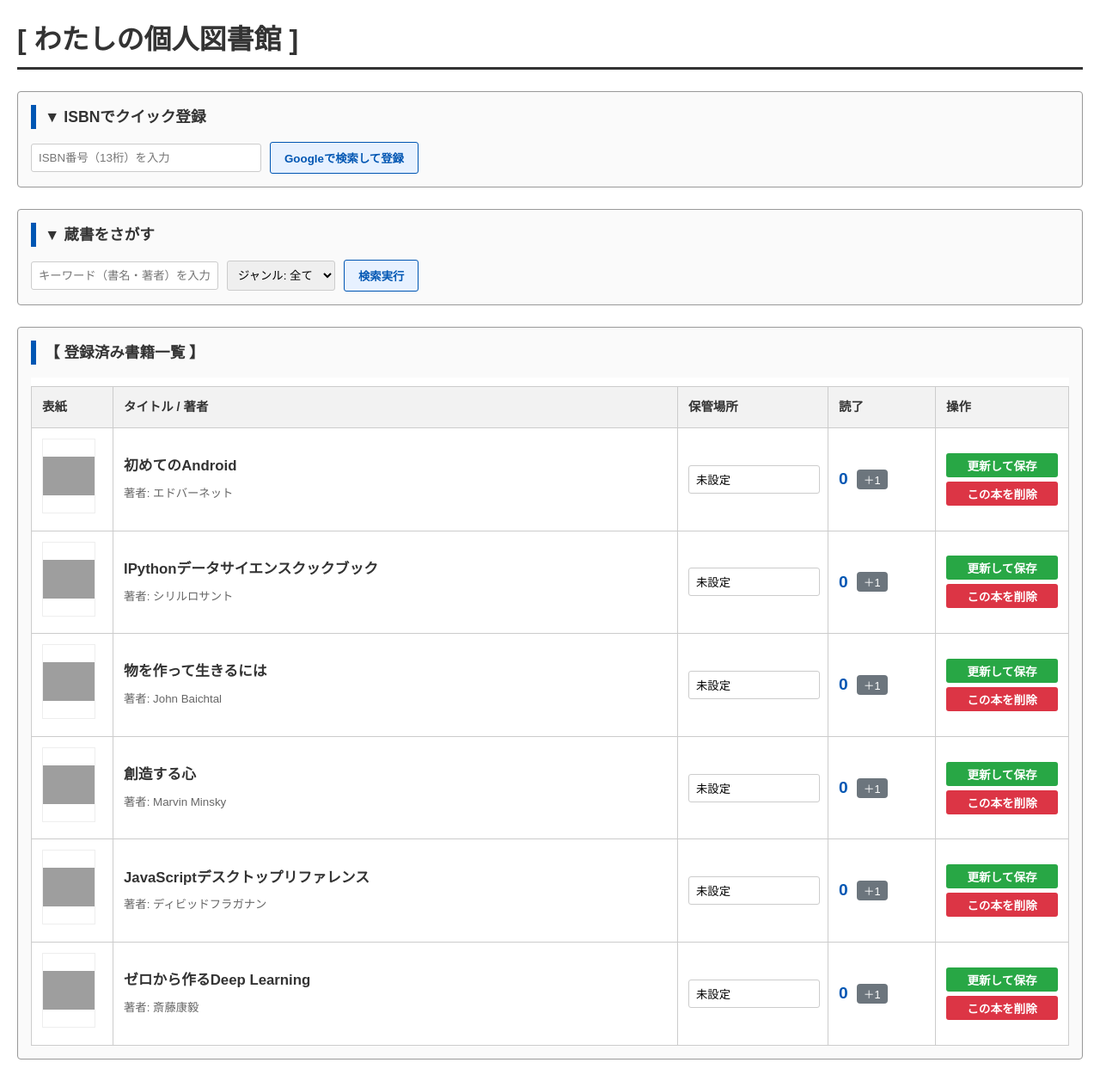
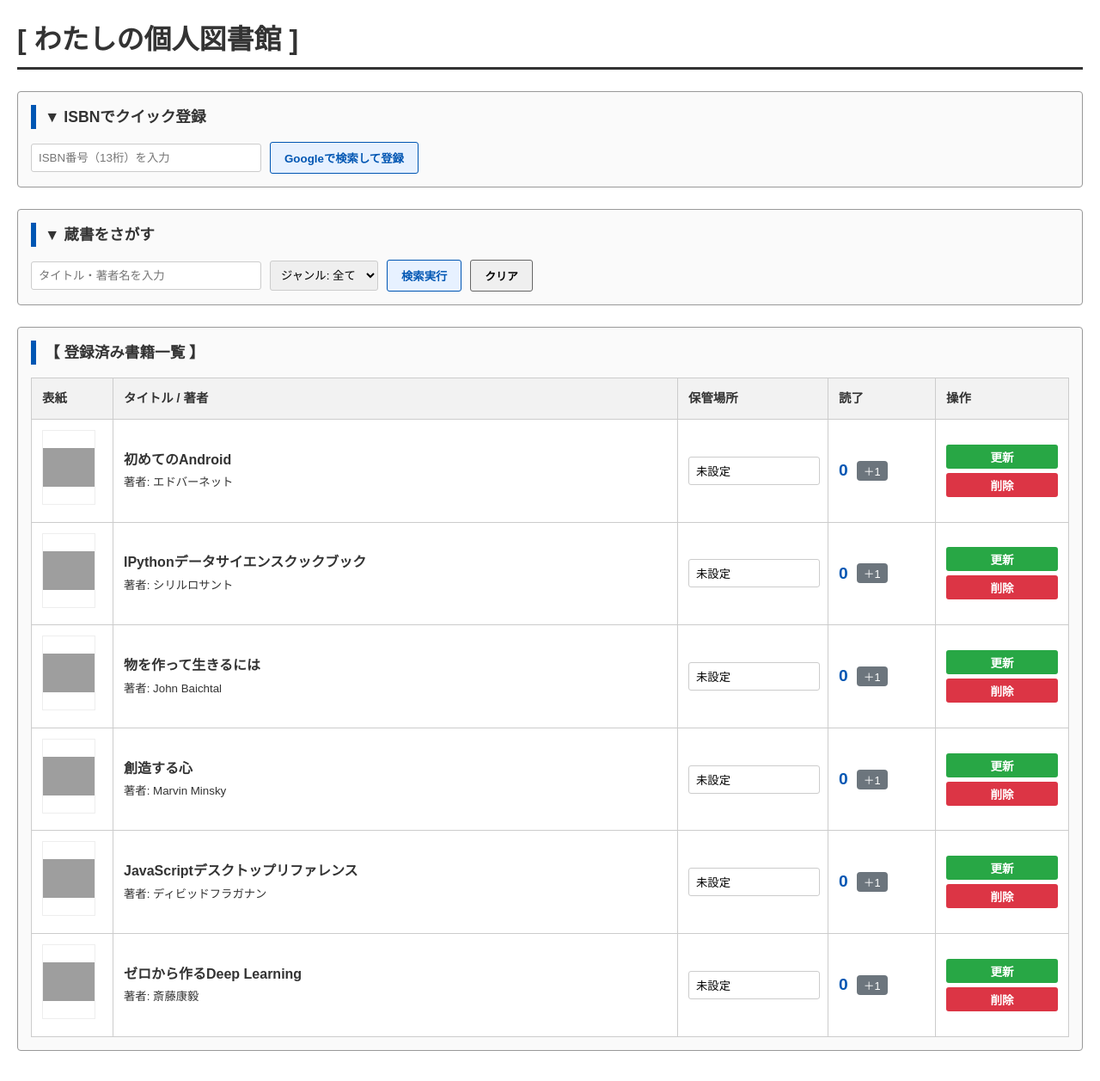
Before and after one commit to ckg24056/my-library-app, a FastAPI app: page /books in a window 1280 px wide. Shown: the whole page at 86% size. After the commit the page ends 1222 px from the top, so only its background shows below. Run offline with FastAPI, Linux system fonts and the light colour scheme; grey boxes are pictures that could not be loaded.

Commit message:
検索機能

```diff
--- a/main.py
+++ b/main.py
@@ -23,12 +23,21 @@ templates = Jinja2Templates(directory="templates")
 def read_root():
     return {"message": "データベース連携完了！本を登録できます。"}
 
-# データベースから本の一覧を取得して表示するルート
+
+# main.py の既存の read_books を修正
 @app.get("/books")
-def read_books(request: Request, db: Session = Depends(get_db)):
-    books = db.query(models.Book).all() # データベースのすべての本を取得
-    # HTML画面を表示する！
-    return templates.TemplateResponse("books.html", {"request": request, "books": books})
+def read_books(request: Request, q: str = None, db: Session = Depends(get_db)):
+    # 検索キーワード(q)がある場合はフィルタリング、ない場合は全件取得
+    query = db.query(models.Book)
+    if q:
+        # タイトル または 著者名 にキーワードが含まれているものを探す
+        query = query.filter(
+            (models.Book.title.contains(q)) | (models.Book.authors.contains(q))
+        )
+
+    books = query.all()
+    return templates.TemplateResponse("books.html", {"request": request, "books": books, "search_query": q})
+
 
 # 本を検索して、自動でデータベースに保存する魔法のルート
 # main.py の登録処理を修正
--- a/templates/books.html
+++ b/templates/books.html
@@ -4,15 +4,10 @@
     <meta charset="UTF-8">
     <title>蔵書管理システム - 一覧</title>
     <style>
-        /* 設計資料に基づいた落ち着いたデザイン */
         body { font-family: 'MS PGothic', sans-serif; margin: 20px; background-color: #fff; color: #333; line-height: 1.6; }
         h1 { border-bottom: 3px solid #333; padding-bottom: 5px; margin-bottom: 25px; }
-
-        /* セクション（枠）の設定 */
         .section-box { border: 1px solid #999; padding: 15px; margin-bottom: 25px; border-radius: 4px; background-color: #fafafa; }
         .section-title { font-weight: bold; margin-bottom: 15px; display: block; border-left: 6px solid #0056b3; padding-left: 10px; font-size: 1.1em; }
-
-        /* フォーム要素 */
         .form-inline { display: flex; gap: 10px; align-items: center; flex-wrap: wrap; }
         input[type="text"], select { padding: 8px; border: 1px solid #ccc; border-radius: 3px; }
         .btn { padding: 8px 16px; cursor: pointer; border: 1px solid #666; border-radius: 3px; font-weight: bold; transition: 0.2s; }
@@ -20,20 +15,13 @@
         .btn-blue:hover { background-color: #0056b3; color: white; }
         .btn-green { background-color: #28a745; color: white; border: none; }
         .btn-red { background-color: #dc3545; color: white; border: none; }
-
-        /* 蔵書一覧テーブル（設計図：表形式） */
-        .table-wrapper { overflow-x: auto; background: white; }
-        table { width: 100%; border-collapse: collapse; margin-top: 10px; min-width: 600px; }
+        table { width: 100%; border-collapse: collapse; margin-top: 10px; min-width: 600px; background: white; }
         th, td { border: 1px solid #ccc; padding: 12px; text-align: left; vertical-align: middle; }
         th { background-color: #f2f2f2; font-size: 0.9em; }
-
         .img-thumb { width: 60px; height: 85px; object-fit: contain; border: 1px solid #eee; background: #fff; }
         .count-area { display: flex; align-items: center; gap: 10px; }
         .count-num { font-size: 1.2em; font-weight: bold; color: #0056b3; }
         .btn-plus { background: #6c757d; color: white; border: none; padding: 2px 8px; border-radius: 4px; cursor: pointer; font-size: 0.8em; }
-
-        .book-info b { font-size: 1.05em; display: block; margin-bottom: 4px; }
-        .book-info small { color: #666; }
     </style>
 </head>
 <body>
@@ -51,19 +39,19 @@
     <div class="section-box">
         <span class="section-title">▼ 蔵書をさがす</span>
         <div class="form-inline">
-            <input type="text" placeholder="キーワード（書名・著者）を入力" style="width: 200px;">
-            <select>
+            <input type="text" id="searchInput" placeholder="タイトル・著者名を入力" value="{{ search_query or '' }}" style="width: 250px;">
+            <select id="genreSelect">
                 <option value="">ジャンル: 全て</option>
                 <option value="技術書">技術書</option>
                 <option value="小説">小説</option>
             </select>
-            <button class="btn btn-blue">検索実行</button>
+            <button class="btn btn-blue" onclick="searchBooks()">検索実行</button>
+            <button class="btn" onclick="location.href='/books'" style="font-size: 0.8em;">クリア</button>
         </div>
     </div>
 
     <div class="section-box">
         <span class="section-title">【 登録済み書籍一覧 】</span>
-        <div class="table-wrapper">
         <table>
             <thead>
                 <tr>
@@ -77,9 +65,9 @@
             <tbody>
                 {% for book in books %}
                 <tr>
-                        <td><img src="{{ book.thumbnail }}" class="img-thumb" alt="no image"></td>
-                        <td class="book-info">
-                            <b>{{ book.title }}</b>
+                    <td><img src="{{ book.thumbnail }}" class="img-thumb"></td>
+                    <td>
+                        <b>{{ book.title }}</b><br>
                         <small>著者: {{ book.authors }}</small>
                     </td>
                     <td>
@@ -93,8 +81,8 @@
                     </td>
                     <td>
                         <div style="display: flex; flex-direction: column; gap: 5px;">
-                                <button class="btn btn-green" onclick="updateBook({{ book.id }})" style="padding: 4px; font-size: 0.85em;">更新して保存</button>
-                                <button class="btn btn-red" onclick="deleteBook({{ book.id }})" style="padding: 4px; font-size: 0.85em;">この本を削除</button>
+                            <button class="btn btn-green" onclick="updateBook({{ book.id }})" style="padding: 4px; font-size: 0.85em;">更新</button>
+                            <button class="btn btn-red" onclick="deleteBook({{ book.id }})" style="padding: 4px; font-size: 0.85em;">削除</button>
                         </div>
                     </td>
                 </tr>
@@ -102,50 +90,43 @@
             </tbody>
         </table>
     </div>
-    </div>
 
     <script>
-        // 機能1: ISBN登録
         async function registerBook() {
             const isbn = document.getElementById('isbnInput').value;
             if (!isbn) { alert("ISBNを入力してください"); return; }
-            try {
             const response = await fetch('/register/' + isbn);
             const data = await response.json();
-                alert(data.message || data.detail);
+            alert(data.message);
             location.reload();
-            } catch (e) { alert("登録エラーが発生しました"); }
         }
 
-        // 機能3: 読了数カウント（設計資料の[＋1]ボタン）
-        async function quickIncrement(id, currentCount) {
-            const nextCount = currentCount + 1;
-            const loc = document.getElementById('loc-' + id).value;
-            try {
-                const response = await fetch(`/update/${id}?location=${encodeURIComponent(loc)}&read_count=${nextCount}`, { method: 'PUT' });
-                if (response.ok) { location.reload(); }
-            } catch (e) { alert("カウント更新に失敗しました"); }
+        function searchBooks() {
+            const keyword = document.getElementById('searchInput').value;
+            location.href = keyword ? '/books?q=' + encodeURIComponent(keyword) : '/books';
         }
 
-        // 更新処理
+        async function quickIncrement(id, currentCount) {
+            const loc = document.getElementById('loc-' + id).value;
+            await fetch(`/update/${id}?location=${encodeURIComponent(loc)}&read_count=${currentCount + 1}`, { method: 'PUT' });
+            location.reload();
+        }
+
         async function updateBook(id) {
             const loc = document.getElementById('loc-' + id).value;
-            // 表示されている現在の数値を取得
             const count = document.getElementById('display-count-' + id).innerText;
-            try {
-                const response = await fetch(`/update/${id}?location=${encodeURIComponent(loc)}&read_count=${count}`, { method: 'PUT' });
-                if (response.ok) { alert("情報を更新しました"); location.reload(); }
-            } catch (e) { alert("更新に失敗しました"); }
+            await fetch(`/update/${id}?location=${encodeURIComponent(loc)}&read_count=${count}`, { method: 'PUT' });
+            alert("更新しました");
+            location.reload();
         }
 
-        // 削除処理
         async function deleteBook(id) {
-            if (!confirm("この書籍データを削除してもよろしいですか？")) return;
-            try {
-                const response = await fetch('/delete/' + id, { method: 'DELETE' });
+            if (!confirm("削除しますか？")) return;
+            await fetch('/delete/' + id, { method: 'DELETE' });
             location.reload();
-            } catch (e) { alert("削除に失敗しました"); }
         }
+
+        document.getElementById('searchInput').addEventListener('keypress', e => { if (e.key === 'Enter') searchBooks(); });
     </script>
 </body>
 </html>
```
Also changed, not shown: db.sqlite3. Lines whose indentation alone changed are shown as unchanged.
